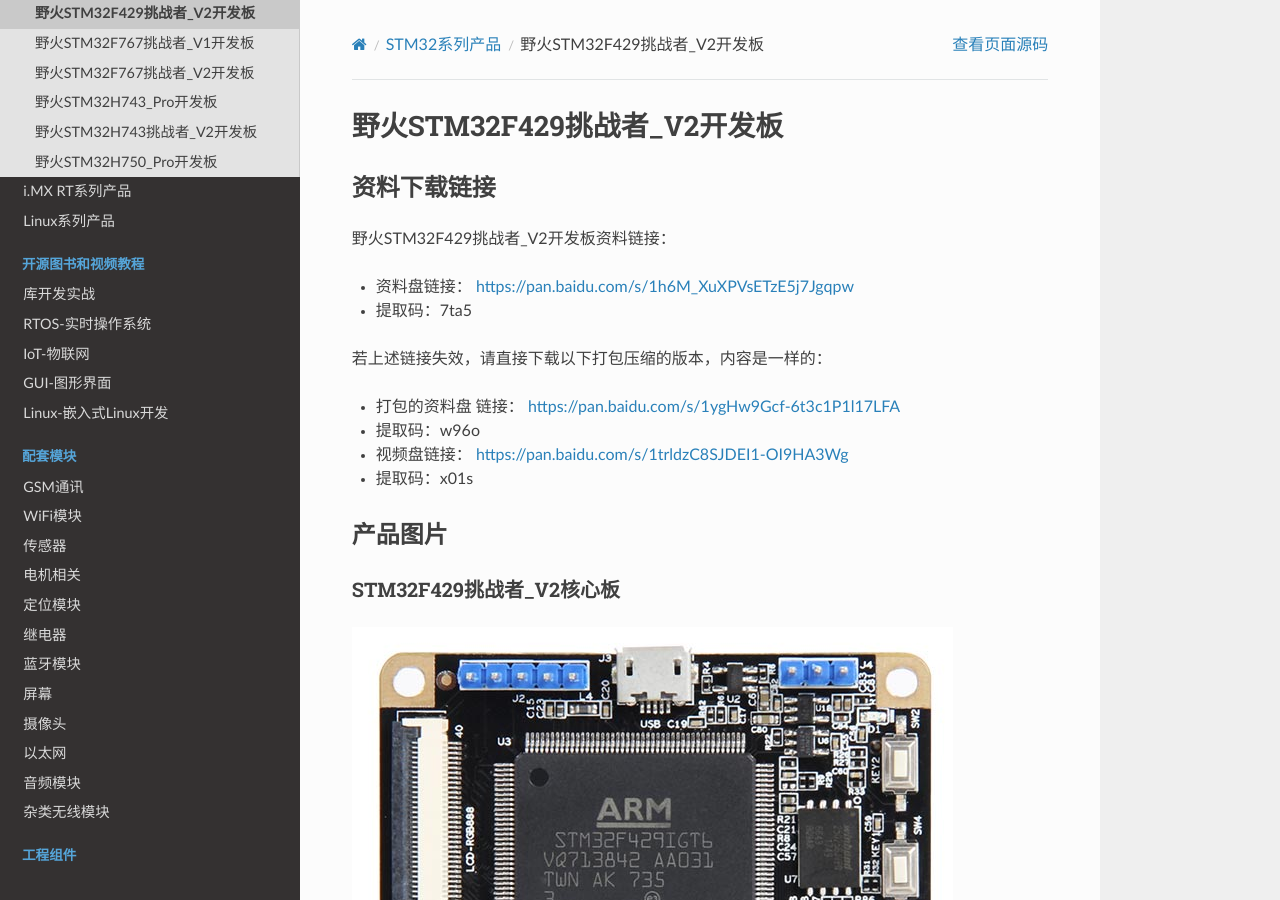
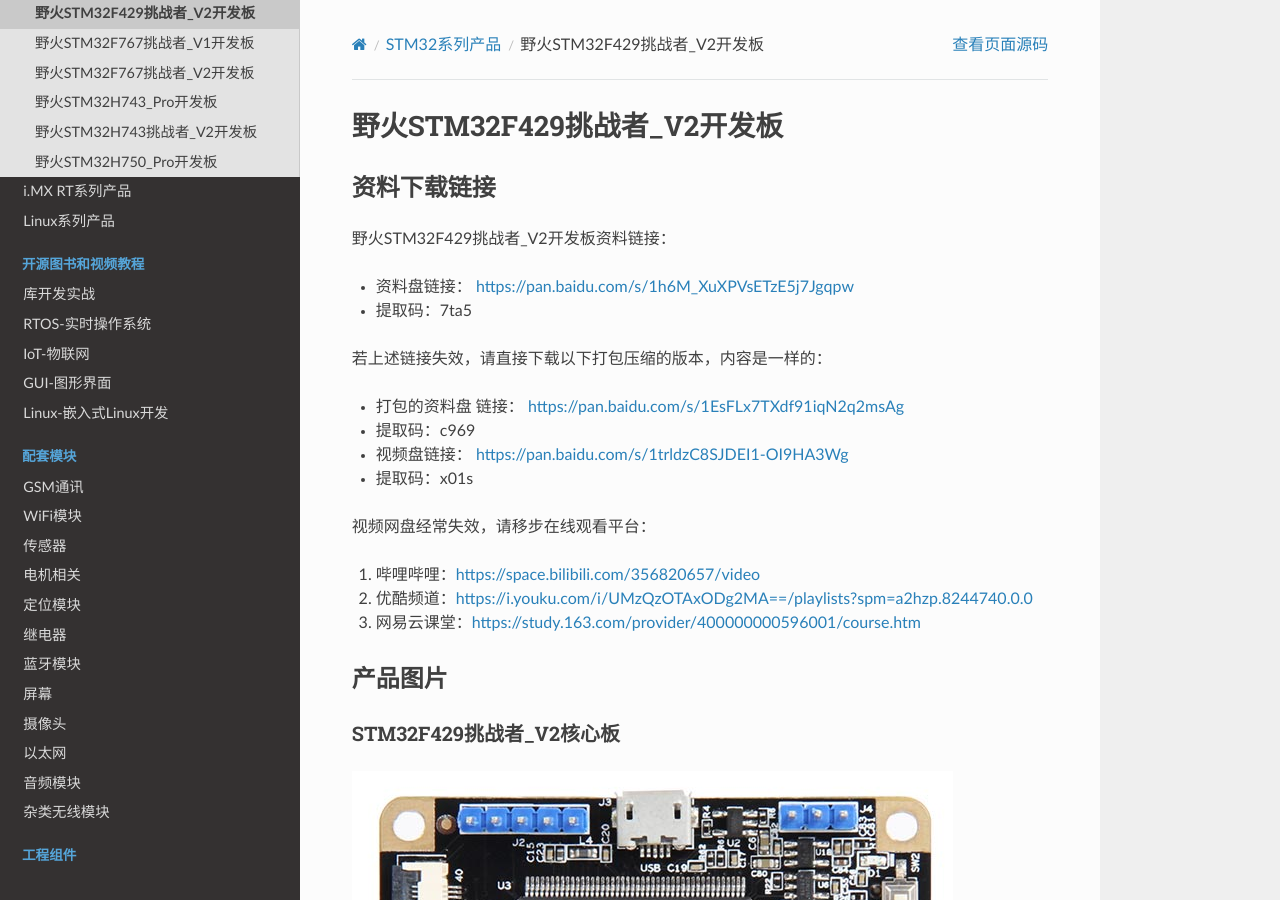
Before and after one commit to Embedfire/ebf_products, a Sphinx documentation site: the page built from documentation/stm32/ebf_stm32f429_tiaozhanzhe_v2.rst, in a window 1280 px wide and 900 px high. Built offline with Sphinx 7.4.7 and the Read the Docs theme 2.0.0, drawn with Linux system fonts in a browser that asks for light colours; pages that are not in the unit, such as notebooks, are missing from menus.

Commit message:
Update ebf_stm32f429_tiaozhanzhe_v2.rst

```diff
--- a/documentation/stm32/ebf_stm32f429_tiaozhanzhe_v2.rst
+++ b/documentation/stm32/ebf_stm32f429_tiaozhanzhe_v2.rst
@@ -12,11 +12,18 @@
 
 若上述链接失效，请直接下载以下打包压缩的版本，内容是一样的：
 
-- 打包的资料盘 链接： https://pan.baidu.com/s/1ygHw9Gcf-6t3c1P1l17LFA
-- 提取码：w96o
+- 打包的资料盘 链接： https://pan.baidu.com/s/1EsFLx7TXdf91iqN2q2msAg
+- 提取码：c969
 
 -  视频盘链接： https://pan.baidu.com/s/1trldzC8SJDEI1-OI9HA3Wg
 -  提取码：x01s
+
+视频网盘经常失效，请移步在线观看平台：
+
+1. 哔哩哔哩：https://space.bilibili.com/356820657/video
+#. 优酷频道：https://i.youku.com/i/UMzQzOTAxODg2MA==/playlists?spm=a2hzp.8244740.0.0
+#. 网易云课堂：https://study.163.com/provider/400000000596001/course.htm
+
 
 产品图片
 --------
```
